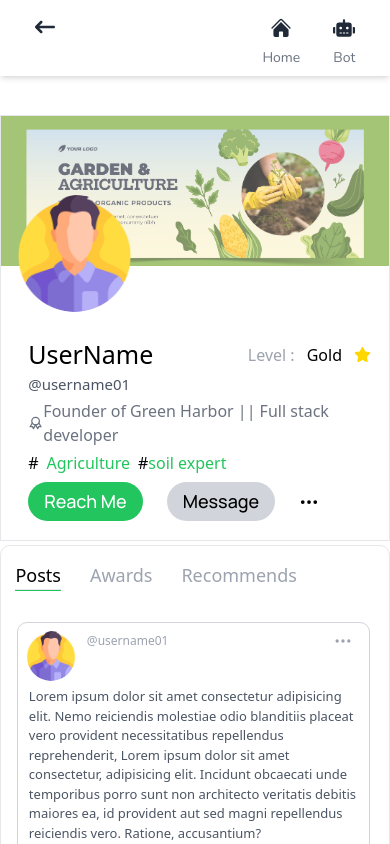
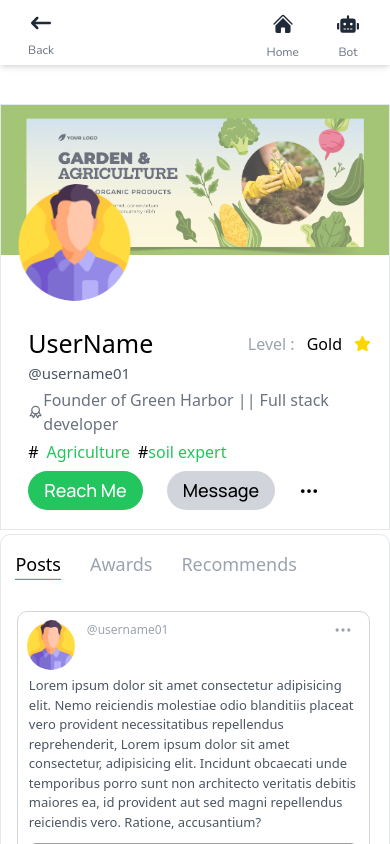
Before and after one commit to BALASANTHOSH01/Google_Solution_Challenge_2024, a React (Vite) app: page /userprofile in a window 390 px wide. Shown: the top 844 px of the page. Built offline with nearby package versions, Linux system fonts and the light colour scheme; grey boxes are pictures that could not be loaded.

Commit message:
Mobile nav

```diff
--- a/src/App.jsx
+++ b/src/App.jsx
@@ -34,7 +34,7 @@ const App = () => {
       case "/userprofile":
       case `/people/${peopleid}`:
       case `/croppage/${cropid}`:
-      case `/event/${eventid}`:
+      case `/training/event/${eventid}`:
         return <UserNavBar />;
       case "/bot":
         return;
--- a/src/Components/UserNavBar/UserNavBar.jsx
+++ b/src/Components/UserNavBar/UserNavBar.jsx
@@ -8,7 +8,7 @@ const UserNavBar = () => {
     const location = useLocation();
 
 
-    const { peopleid, cropid } = useParams();
+    const { peopleid, cropid ,eventid} = useParams();
 
     const PathNameFun = () => {
         switch (location.pathname) {
@@ -16,16 +16,21 @@ const UserNavBar = () => {
                 return `/people`;
             case `/croppage/${cropid}`:
                 return `/`;
+            case `/training/event/${eventid}`:
+                return `/training`;
         }
     }
 
     return (
-        <div className=" flex flex-row justify-between p-2 my-2 sm:my-[1px] sm:shadow-md">
+        <div className=" flex flex-row justify-between p-1 sm:my-[1px] sm:shadow-md">
 
             {/**Left arrow ("/") */}
             <Link to={PathNameFun()} className="ml-[5%]">
+                <div className="flex flex-col text-center font-Nunito">
                 <div className="block box-border justify-center items-center p-3 sm:p-2 rounded-[50%] bg-gray-200  hover:bg-green-300 text-gray-800  sm:hover:bg-green-500   sm:bg-transparent cursor-pointer text-[20px]">
                     <FaArrowLeftLong />
+                </div>
+                <p className="text-gray-500 text-[14px] sm:text-[12px]">Back</p>
                 </div>
             </Link>
 
@@ -37,7 +42,7 @@ const UserNavBar = () => {
                         <div className=" sm:block box-border justify-center items-center p-3 sm:p-2 rounded-[50%] bg-gray-200  hover:bg-green-300 text-gray-800  sm:hover:bg-green-500  sm:bg-transparent cursor-pointer text-[20px] sm:text-[22px]">
                             <HiHome />
                         </div>
-                        <p className="text-gray-500 text-[14px]">Home</p>
+                        <p className="text-gray-500 text-[14px] sm:text-[12px]">Home</p>
                     </div>
                 </Link>
 
@@ -46,7 +51,7 @@ const UserNavBar = () => {
                         <div className=" sm:block box-border justify-center items-center p-3 sm:p-2 rounded-[50%] bg-gray-200  hover:bg-green-300 text-gray-800  sm:hover:bg-green-500  sm:bg-transparent cursor-pointer text-[20px] sm:text-[22px]">
                             <FaRobot />
                         </div>
-                        <p className="text-gray-500 text-[14px]">Bot</p>
+                        <p className="text-gray-500 text-[14px] sm:text-[12px]">Bot</p>
                     </div>
                 </Link>
 
```
